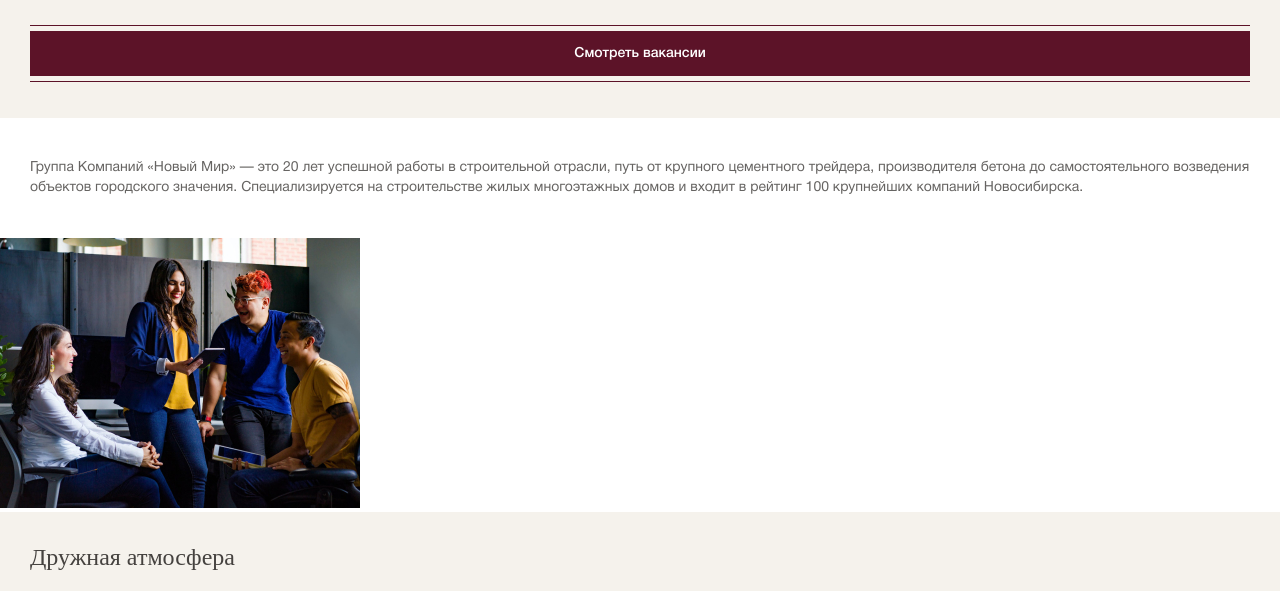
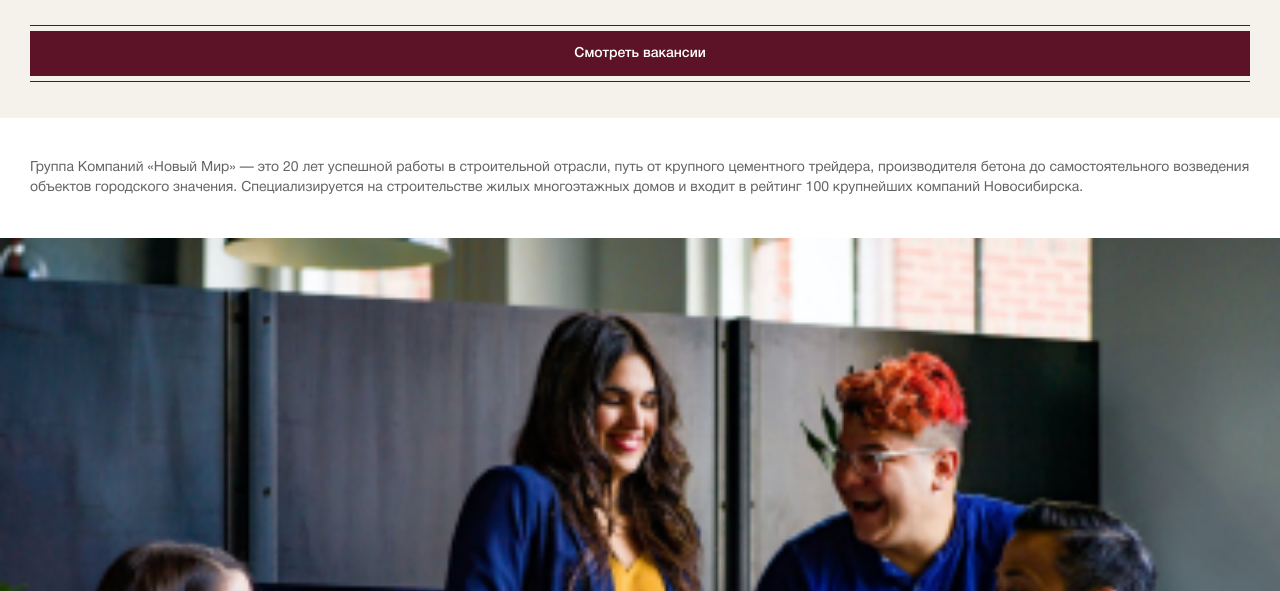
Before and after one commit to natalymelnichuk/newworld, a plain HTML site: page index.html in a window 1280 px wide. Shown: the part 170-761 px from the top of the page. Drawn offline with Linux system fonts and the light colour scheme.

Commit message:
IMG fixed

```diff
--- a/style.css
+++ b/style.css
@@ -142,3 +142,7 @@ header h1 {
     padding: 32px 30px;
     background-color: #F5F2EC;
 }
+
+.advantages img {
+    width: 100%;
+}
```
